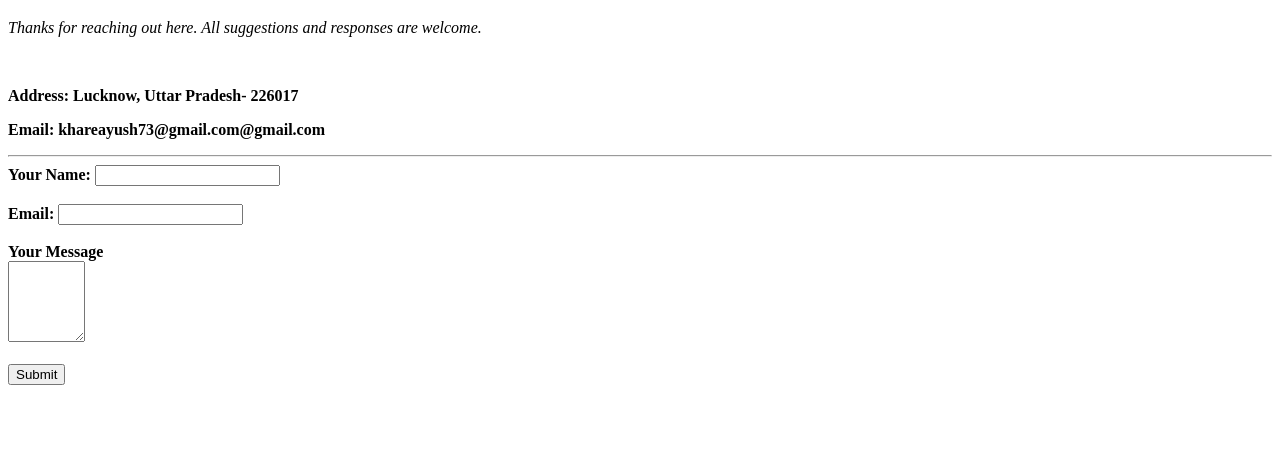
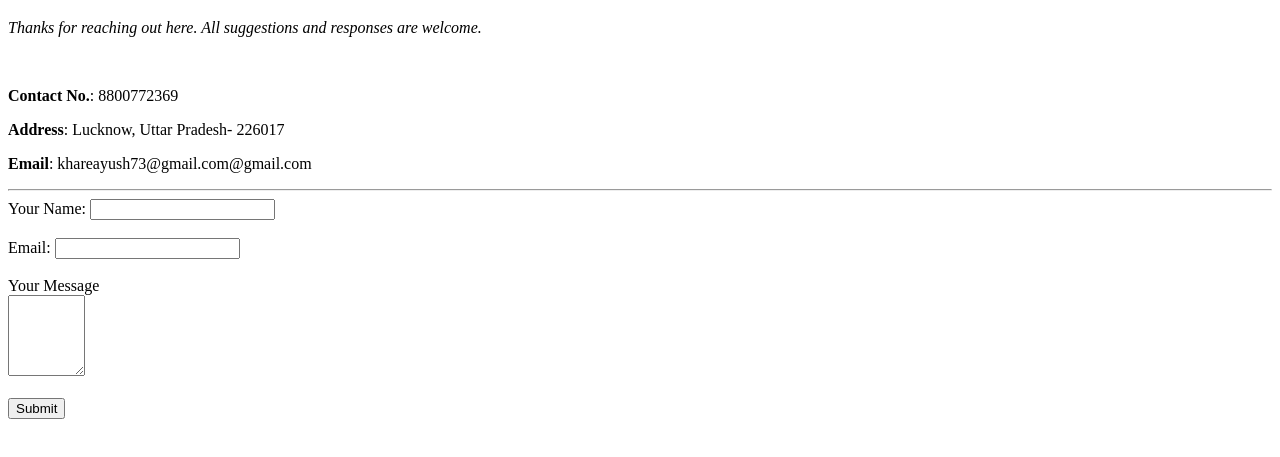
Before and after one commit to khareayush73/CV-using-HTML, a plain HTML site: page contact me.html in a window 1280 px wide. Shown: the part 61-518 px from the top of the page. Drawn offline with Linux system fonts and the light colour scheme.

Commit message:
contact no update

```diff
--- a/contact me.html
+++ b/contact me.html
@@ -9,8 +9,9 @@
     <h1>Contact Me</h1>
     <p><em>Thanks for reaching out here. All suggestions and responses are welcome.</em></p>
     <br>
-    <p><strong>Address</b>: Lucknow, Uttar Pradesh- 226017</p>
-    <p><strong>Email</b>: khareayush73@gmail.com@gmail.com</p>
+    <p><strong>Contact No.</strong>: 8800772369</p>
+    <p><strong>Address</strong>: Lucknow, Uttar Pradesh- 226017</p>
+    <p><strong>Email</strong>: khareayush73@gmail.com@gmail.com</p>
     <hr>
     <form action="mailto:khareayush73@gmail.com" method="POST" enctype="text/plain">
         <label>Your Name:</label>
```
